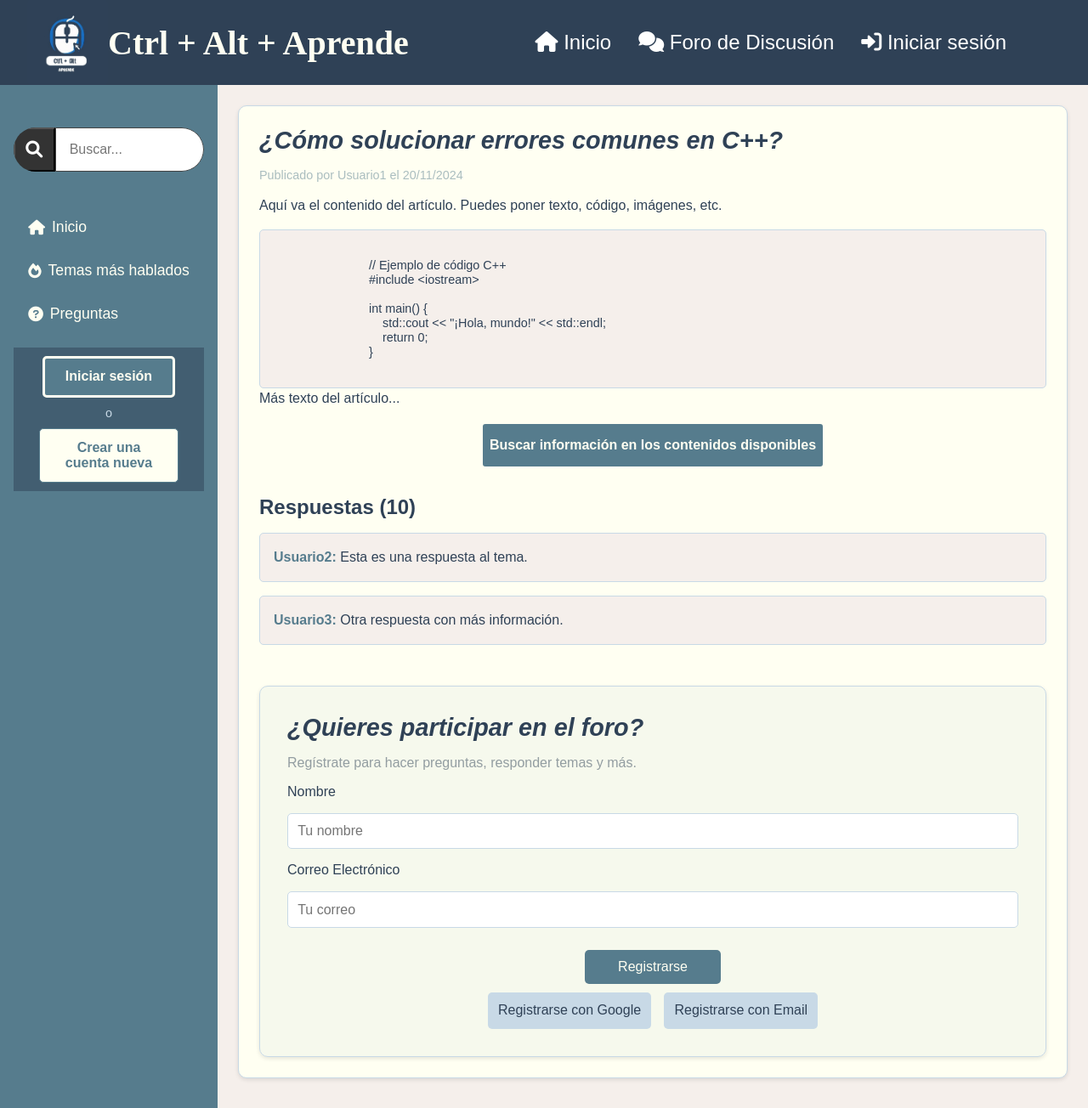
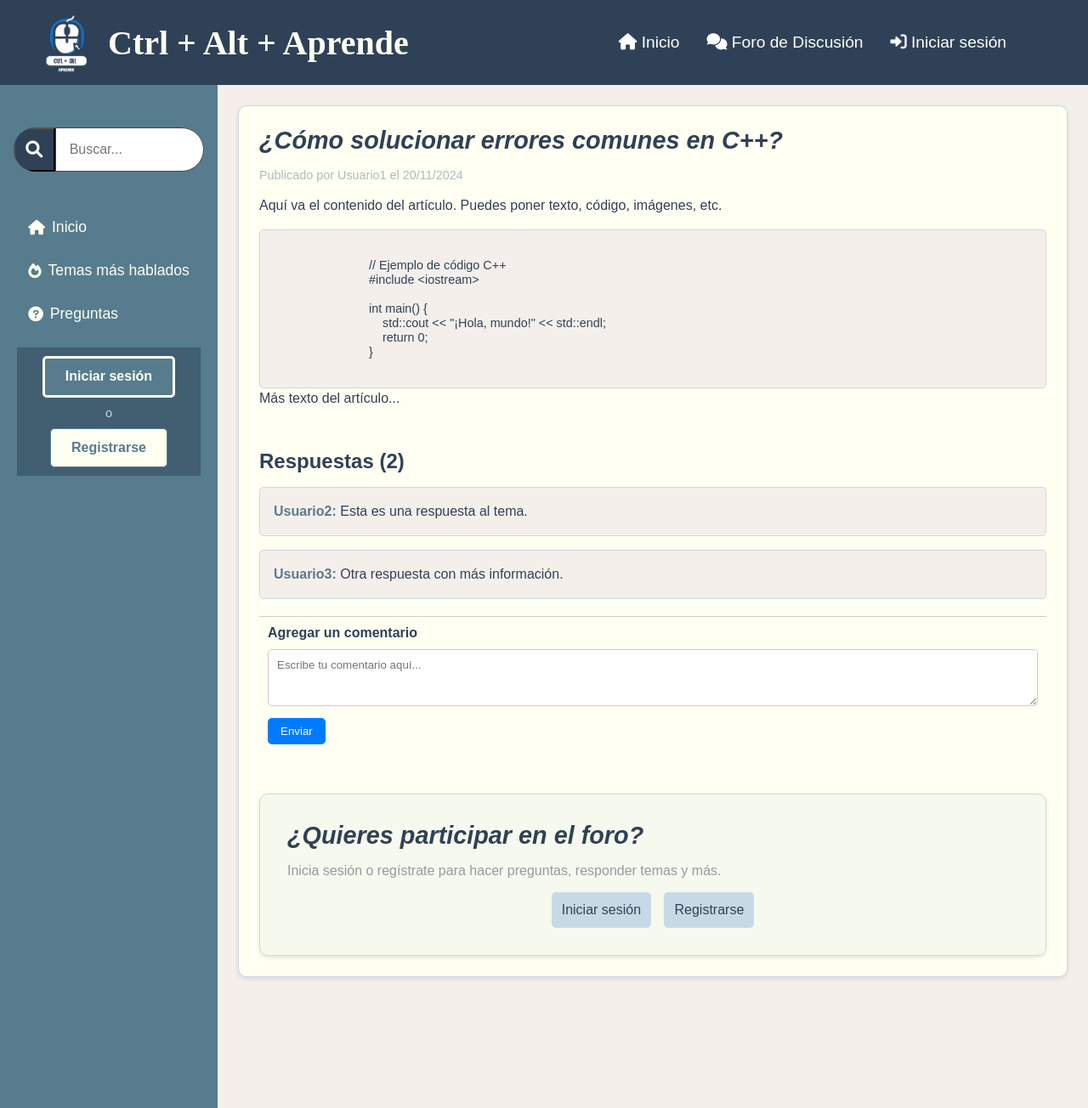
Before and after one commit to vhhatziry/foro_ctrlaltaprende, a PHP site: page /articulo.html in a window 1280 px wide. Shown: the whole page at 85% size. Run offline with PHP 8.4, Linux system fonts and the light colour scheme; some web fonts are replaced.

Commit message:
pasandolo a php

```diff
--- a/articulo.html
+++ b/articulo.html
@@ -25,6 +25,7 @@
                     </button>
                     <input type="text" placeholder="Buscar..." class="buscador">
                 </div>
+                <button class="new-topic-btn"> Añadir nuevo tema/comentario<i class="fas fa-plus"></i></button>
                 <ul>
                     <li><a href="foro.html"><i class="fas fa-home"></i> Inicio</a></li>
                     <li><a href="foro.html"><i class="fas fa-fire"></i> Temas más hablados</a></li>
@@ -33,7 +34,7 @@
                 <div class="button-container">
                     <button class="login-btn">Iniciar sesión</button>
                     <div class="separator">o</div>
-                    <button class="signup-btn">Crear una cuenta nueva</button>
+                    <button class="signup-btn">Registrarse</button>
                 </div>
             </nav>
         </aside>
@@ -56,35 +57,35 @@
                             }
                         </code></pre>
                         <p>Más texto del artículo...</p>
-                        <button class="follow-btn">Buscar información en los contenidos disponibles</button>
                     </div>
 
                     <div class="topic-comments">
-                        <h3>Respuestas (10)</h3>
+                        <h3>Respuestas (2)</h3>
                         <div class="comment">
-                            <p><strong>Usuario2:</strong> Esta es una respuesta al tema. </p>
+                            <p><strong>Usuario2:</strong> Esta es una respuesta al tema.</p>
                         </div>
                         <div class="comment">
                             <p><strong>Usuario3:</strong> Otra respuesta con más información.</p>
                         </div>
+
+                        <!-- Formulario para agregar comentarios -->
+                        <div class="add-comment">
+                            <h4>Agregar un comentario</h4>
+                            <form id="comment-form">
+                                <textarea id="comment-text" rows="3" placeholder="Escribe tu comentario aquí..."></textarea>
+                                <button type="submit">Enviar</button>
+                            </form>
+                        </div>
                     </div>
+
 
                     <!-- Sección de Registro -->
                     <section class="register-section">
                         <h2>¿Quieres participar en el foro?</h2>
-                        <p>Regístrate para hacer preguntas, responder temas y más.</p>
-                        <form class="register-form" action="#" method="POST">
-                            <label for="name">Nombre</label>
-                            <input type="text" id="name" name="name" placeholder="Tu nombre" required autocomplete="off">
-
-                            <label for="email">Correo Electrónico</label>
-                            <input type="email" id="email" name="email" placeholder="Tu correo" required autocomplete="off">
-
-                            <button type="submit" class="submit-btn">Registrarse</button>
-                        </form>
+                        <p>Inicia sesión o regístrate para hacer preguntas, responder temas y más.</p>
                         <div class="extra-options">
-                            <button class="google-btn">Registrarse con Google</button>
-                            <button class="email-btn">Registrarse con Email</button>
+                            <button class="loginforum-btn">Iniciar sesión</button>
+                            <button class="google-btn">Registrarse </button>
                         </div>
                     </section>
                 </article>
--- a/styles.css
+++ b/styles.css
@@ -1,7 +1,10 @@
 @font-face {
-    font-family: 'Scripter';
-    src: url(/font/Scripter-Regular.ttf);
+    font-family: 'scripterregular';
+    src: url('scripter-regular-webfont.woff2') format('woff2'),
+         url('scripter-regular-webfont.woff') format('woff');
+    font-weight: normal;
     font-style: normal;
+
 }
 
 @import url('https://fonts.googleapis.com/css2?family=Poppins:ital,wght@0,100;0,200;0,300;0,400;0,500;0,600;0,700;0,800;0,900;1,100;1,200;1,300;1,400;1,500;1,600;1,700;1,800;1,900&display=swap');
@@ -77,7 +80,7 @@ body {
 
 .nav_header label{
     text-decoration: none;
-    font-size: 1.5rem;
+    font-size: 1.2rem;
     color: white;
     padding:0 1rem ;
     text-align: center;
@@ -224,11 +227,9 @@ body {
     background-color: var(--primary-color);
 }
 
-.follow-btn:hover{
-    border-width: medium;
+.loginforum-btn:hover{
     background-image: linear-gradient(to right, #9133e8, #0f33d5,var(--primary-color), #EEB211);
     color: white;
-    border: 2px solid;
     border-color: var(--text-color-half);
   }
 
@@ -283,6 +284,62 @@ body {
   }
 
 
+  .user-info {
+    text-align: center;
+    margin-top: 20px;
+}
+
+.user-info p {
+    font-size: 16px;
+    color: #333;
+}
+
+.logout-btn {
+    background-color: #f44336;
+    color: #fff;
+    border: none;
+    padding: 10px 20px;
+    cursor: pointer;
+    border-radius: 5px;
+    font-size: 14px;
+    margin-top: 10px;
+}
+
+.logout-btn:hover {
+    background-color: #d32f2f;
+}
+
+.add-comment {
+    margin-top: 20px;
+    padding: 10px;
+    border-top: 1px solid #ccc;
+}
+
+.add-comment h4 {
+    margin-bottom: 10px;
+}
+
+#comment-text {
+    width: 100%;
+    padding: 10px;
+    margin-bottom: 10px;
+    border: 1px solid #ccc;
+    border-radius: 5px;
+}
+
+#comment-form button {
+    padding: 8px 15px;
+    background-color: #007BFF;
+    color: #fff;
+    border: none;
+    border-radius: 5px;
+    cursor: pointer;
+}
+
+#comment-form button:hover {
+    background-color: #0056b3;
+}
+
 /* Contenido principal */
 .main-content {
     grid-area: main;
@@ -310,7 +367,7 @@ body {
   }
 
   .buscador-boton {
-    background-color: #333;
+    background-color: var(--text-color);
     width: 4rem;
     display: flex;
     align-items: center;
@@ -321,6 +378,13 @@ body {
     color: #fff;
     font-size: 20px;
   }
+
+
+  .buscador-boton:hover{
+    background-color: var(--text-color-half);
+  }
+
+
 
   .buscador {
     padding: 1rem;
@@ -336,6 +400,7 @@ body {
 
 
 .new-topic-btn {
+    display: none !important;
     color: var(--primary-color);
     background-color: var(--secondary-color);
     padding: 0.5rem 1rem;
@@ -346,6 +411,11 @@ body {
     display: flex;
     align-items: center;
     gap: 0.5rem;
+    width: 12rem;
+    i{
+        font-size: 2rem;
+        font-weight: bold;
+    }
 }
 
 .new-topic-btn:hover {
@@ -597,7 +667,7 @@ body {
     background-color: var(--text-color);
 }
 /* Botones adicionales: Google y Email */
-.google-btn, .email-btn {
+.google-btn, .email-btn, .loginforum-btn{
     background-color: var(--light-gray);
     color: var(--text-color);
     padding: 0.7rem;
```
Also changed, not shown: foro.html (+10 -8 lines), foro.php (added, +109 -0 lines), index.php (added, +12 -0 lines), script.js (added, +91 -0 lines).
